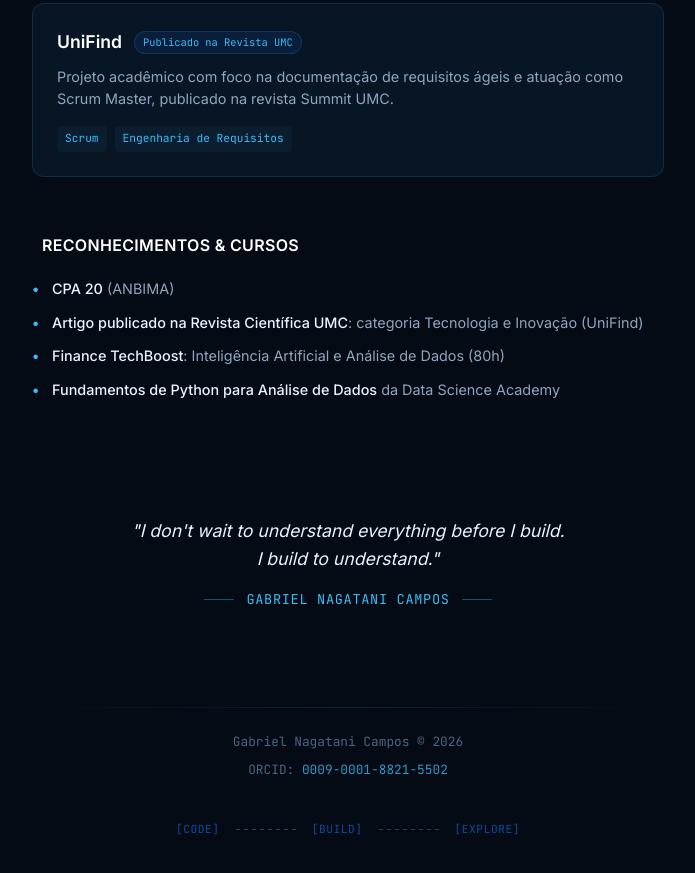
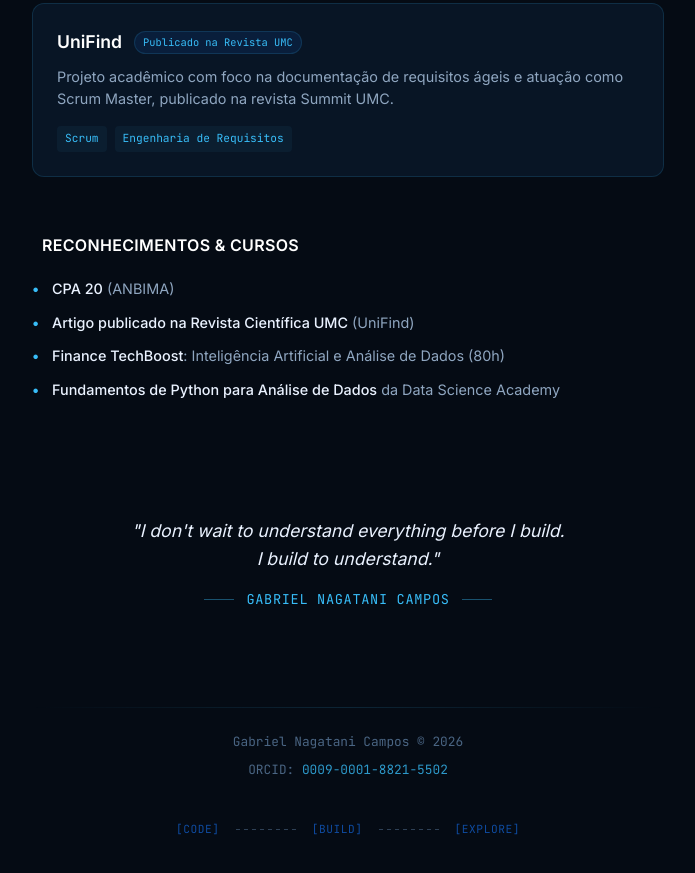
Before and after one commit to gabrielnagatanicampos/gabrielnagatanicampos.github.io, a plain HTML site: page index.html in a window 1280 px wide. Shown: the part 2153-3026 px from the top of the page, without its empty margins (292-987 px from the left). Drawn offline with Linux system fonts and the light colour scheme; some icons are missing.

Commit message:
Ajustes apontados na validacao final: textos alinhados aos fatos confirmados

```diff
--- a/index.html
+++ b/index.html
@@ -829,7 +829,7 @@
             </div>
             <ul class="recognitions-list">
                 <li><strong>CPA 20</strong> (ANBIMA)</li>
-                <li><strong>Artigo publicado na Revista Científica UMC</strong>: categoria Tecnologia e Inovação (UniFind)</li>
+                <li><strong>Artigo publicado na Revista Científica UMC</strong> (UniFind)</li>
                 <li><strong>Finance TechBoost</strong>: Inteligência Artificial e Análise de Dados (80h)</li>
                 <li><strong>Fundamentos de Python para Análise de Dados</strong> da Data Science Academy</li>
             </ul>
```
